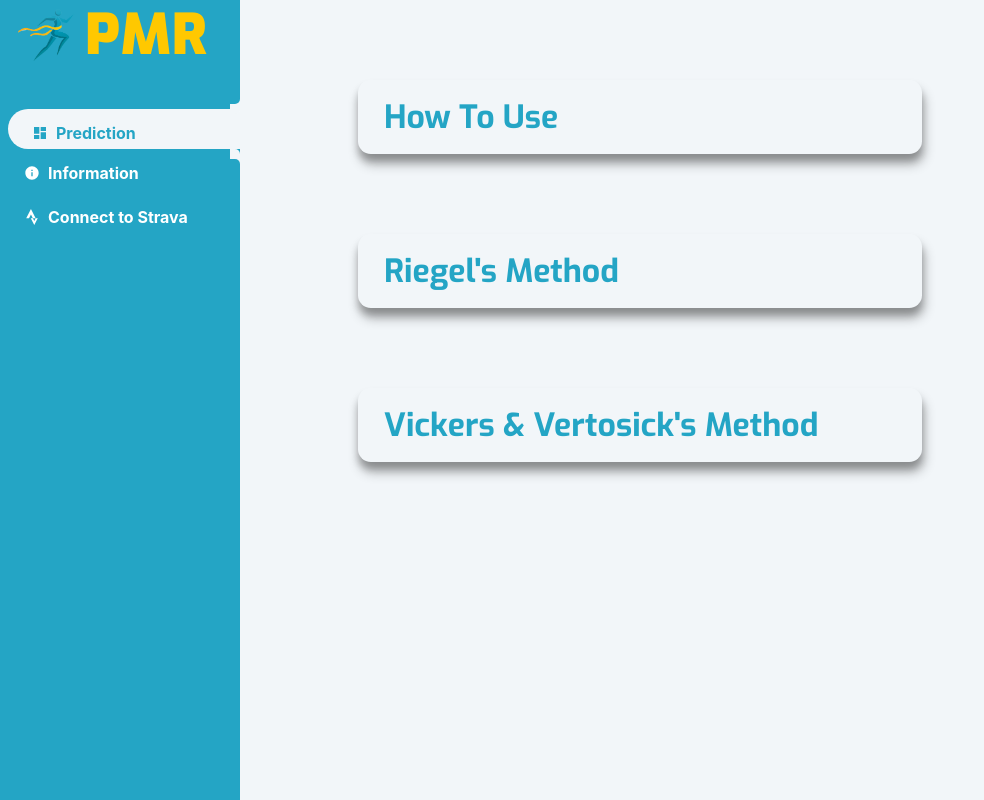
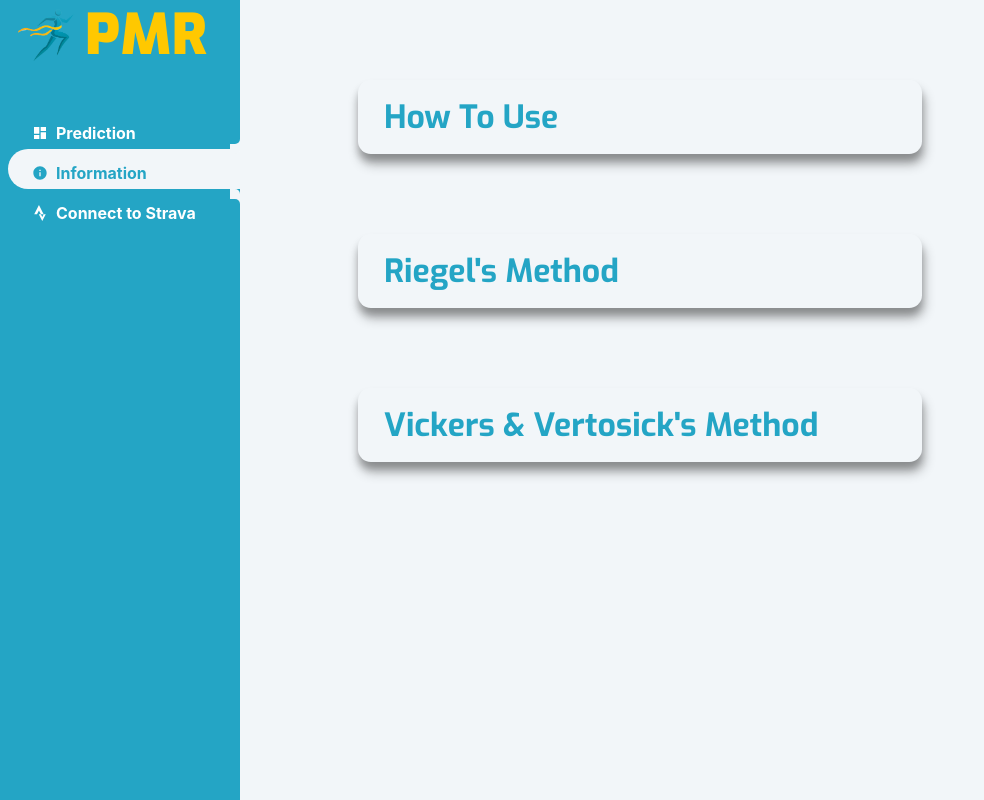
Before and after one commit to jvstn/predict-my-race, a React (Create React App) app: page /information in a window 1280 px wide. Shown: the whole page, without its empty margins (0-984 px from the left). Built offline with nearby package versions, Linux system fonts and the light colour scheme.

Commit message:
Fixed navbar accent

```diff
--- a/src/components/Dashboard/index.tsx
+++ b/src/components/Dashboard/index.tsx
@@ -18,7 +18,7 @@ function Dashboard(): ReactElement {
 
   return (
     <BackgroundDiv>
-      <Navbar />
+      <Navbar currentPage="dash" />
       <CardWrap>
         {cardPositionMultiplier < 0 && (
           <Chevron orient="left" onClick={handleBack} />
--- a/src/components/Info/index.tsx
+++ b/src/components/Info/index.tsx
@@ -11,7 +11,7 @@ interface Props {
 function Info({}: Props): ReactElement {
   return (
     <BackgroundDiv>
-      <Navbar />
+      <Navbar currentPage="info" />
       <Container>
         <Accordion title="How To Use">
           These algorithms give you a nice target pace for your next race. They
--- a/src/components/Shared/Navbar/NavbarElements/Highlight.tsx
+++ b/src/components/Shared/Navbar/NavbarElements/Highlight.tsx
@@ -1,7 +1,8 @@
 import styled from 'styled-components';
 import { palette } from '../../../../theme';
 
-export default styled.div`
+export default styled.div<{ active: boolean }>`
+  ${(props) => !props.active && "display: none"}
   background-color: ${palette.offWhite};
   height: 2.5em;
   border-radius: 20px 0 0 20px;
@@ -9,6 +10,7 @@ export default styled.div`
 
   &:before,
   :after {
+    ${(props) => !props.active && "display: none"}
     content: "";
     position: absolute;
 
@@ -19,8 +21,8 @@ export default styled.div`
   }
 
   &:before {
+    ${(props) => !props.active && "display: none"}
     margin-top: -3.1vh;
-
     box-shadow: 0 10px 0 0 ${palette.offWhite};
     border-radius: 0 0 5px 0;
   }
--- a/src/components/Shared/Navbar/index.tsx
+++ b/src/components/Shared/Navbar/index.tsx
@@ -1,38 +1,57 @@
 import { ReactElement, useState } from "react";
 import { Logo, MenuItem, NavbarContainer } from "./NavbarElements";
 import { MdDashboard, MdInfo } from "react-icons/md";
-import {FaStrava} from "react-icons/fa";
+import { FaStrava } from "react-icons/fa";
 import Highlight from "./NavbarElements/Highlight";
 import MenuIcon from "./NavbarElements/MenuIcon";
 import Drawer from "./NavbarElements/Drawer";
 
+interface Props {
+  currentPage: "dash" | "info" | "connect";
+}
 
-function Navbar(): ReactElement {
+function Navbar({ currentPage }: Props): ReactElement {
   const [drawerOpen, setDrawerOpen] = useState(false);
   const openDrawer = () => {
-    setDrawerOpen(true)
-  }
+    setDrawerOpen(true);
+  };
 
   const closeDrawer = () => {
-    setDrawerOpen(false)
-  }
-
+    setDrawerOpen(false);
+  };
 
   return (
     <>
       <NavbarContainer>
         <Logo />
-      <Highlight>
-        <MenuItem to="/dashboard" active Icon={MdDashboard}>
+
+        <Highlight active={currentPage === "dash"}>
+          <MenuItem
+            to="/dashboard"
+            active={currentPage === "dash"}
+            Icon={MdDashboard}
+          >
             Prediction
           </MenuItem>
         </Highlight>
-      <MenuItem to="/information" Icon={MdInfo}>
+        <Highlight active={currentPage === "info"}>
+          <MenuItem
+            to="/information"
+            active={currentPage === "info"}
+            Icon={MdInfo}
+          >
             Information
           </MenuItem>
-      <MenuItem to="/connect" Icon={FaStrava}>
+        </Highlight>
+        <Highlight active={currentPage === "connect"}>
+          <MenuItem
+
+            to="/connect"
+            Icon={FaStrava}
+          >
             Connect to Strava
           </MenuItem>
+        </Highlight>
         <MenuIcon onClick={openDrawer} />
       </NavbarContainer>
       <Drawer open={drawerOpen} close={closeDrawer} />
```
Also changed, not shown: 1 other file (tests, documents, lock files or other folders). Lines whose indentation alone changed are shown as unchanged.
